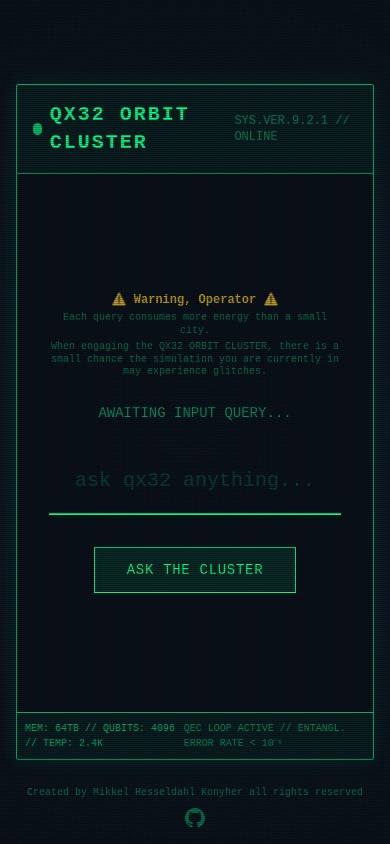
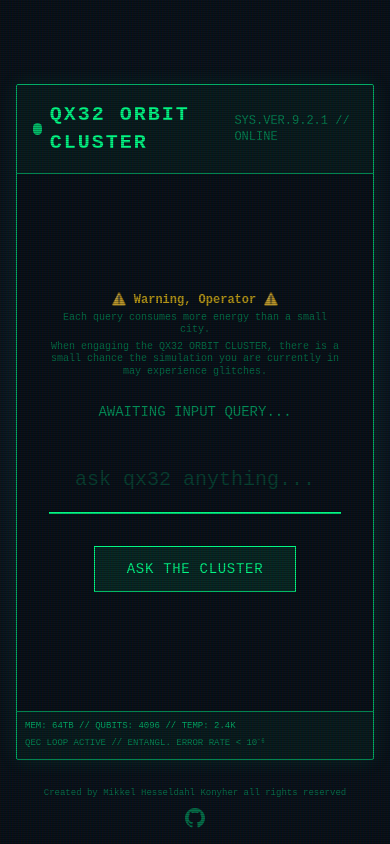
Before and after one commit to mikkelkonyher/qx32orbitcluster, a React (Vite) app in the folder qx32-site/: page / in a window 390 px wide. Built offline with nearby package versions, Linux system fonts and the light colour scheme.

Commit message:
responsiveness

```diff
--- a/qx32-site/src/App.tsx
+++ b/qx32-site/src/App.tsx
@@ -266,7 +266,7 @@ function App() {
         </div>
 
         {/* Footer Status Bar */}
-        <div className={`border-t border-neon-dim p-2 flex justify-between items-center text-[10px] md:text-xs font-mono text-neon-dim bg-neon/5 relative overflow-hidden ${
+        <div className={`border-t border-neon-dim p-2 flex flex-col max-[375px]:flex-col sm:flex-row sm:justify-between sm:items-center text-[9px] max-[375px]:text-[8px] md:text-xs font-mono text-neon-dim bg-neon/5 relative overflow-hidden gap-1 sm:gap-0 ${
           status === 'PROCESSING' ? 'glitch-text-corrupt' : ''
         }`}>
           {status === 'PROCESSING' && (
--- a/qx32-site/src/components/Footer.tsx
+++ b/qx32-site/src/components/Footer.tsx
@@ -2,9 +2,9 @@ import React from 'react';
 
 export const Footer: React.FC = () => {
   return (
-    <div className="absolute bottom-4 w-full flex flex-col items-center justify-center gap-2 text-neon-dim/60 font-mono text-[10px] md:text-xs z-40 pointer-events-auto">
-      <div className="flex items-center gap-2">
-        <span>Created by Mikkel Hesseldahl Konyher all rights reserved</span>
+    <div className="absolute bottom-4 w-full flex flex-col items-center justify-center gap-2 text-neon-dim/60 font-mono text-[9px] max-[375px]:text-[8px] md:text-xs z-40 pointer-events-auto px-2">
+      <div className="flex items-center gap-2 text-center">
+        <span className="max-[375px]:text-[7px]">Created by Mikkel Hesseldahl Konyher all rights reserved</span>
       </div>
       <a
         href="https://github.com/mikkelkonyher"
--- a/qx32-site/src/components/ResultBadge.tsx
+++ b/qx32-site/src/components/ResultBadge.tsx
@@ -18,26 +18,26 @@ export const ResultBadge: React.FC<ResultBadgeProps> = ({ result, onRerun }) =>
 
   return (
     <div className={`transition-all duration-1000 transform ${show ? 'scale-100 opacity-100' : 'scale-90 opacity-0'} flex flex-col items-center justify-center`}>
-      <div className="relative group">
+      <div className="relative group my-4 md:my-6">
         <div className={`absolute inset-0 ${isError ? 'bg-red-500' : 'bg-neon'} opacity-20 blur-xl group-hover:opacity-30 transition-opacity duration-500 rounded-lg`}></div>
-        <div className={`relative border-4 ${isError ? 'border-red-500 shadow-[0_0_30px_rgba(239,68,68,0.3)]' : 'border-neon shadow-[0_0_30px_rgba(0,255,136,0.3)]'} bg-bg p-4 md:p-8 lg:p-12 rounded-lg max-w-[95vw] md:max-w-none`}>
+        <div className={`relative border-4 ${isError ? 'border-red-500 shadow-[0_0_30px_rgba(239,68,68,0.3)]' : 'border-neon shadow-[0_0_30px_rgba(0,255,136,0.3)]'} bg-bg p-3 max-[375px]:p-2 md:p-8 lg:p-12 rounded-lg max-w-[95vw] md:max-w-none`}>
           <div className="scanline opacity-20"></div>
 
           {isError ? (
             <>
-              <h1 className="text-2xl md:text-4xl lg:text-6xl font-bold text-red-500 neon-glow-red tracking-widest mb-2 md:mb-4 text-center animate-glitch">
+              <h1 className="text-2xl max-[375px]:text-sm max-[375px]:tracking-wide max-[375px]:mb-1 md:text-4xl lg:text-6xl font-bold text-red-500 neon-glow-red tracking-widest mb-2 md:mb-4 text-center animate-glitch">
                 ERROR
               </h1>
-              <div className="text-center font-mono text-red-400 text-xs md:text-sm lg:text-base pt-2 md:pt-4 mt-1 md:mt-2 leading-tight md:leading-normal">
+              <div className="text-center font-mono text-red-400 text-xs max-[375px]:text-[9px] max-[375px]:pt-1 md:text-sm lg:text-base pt-2 md:pt-4 mt-1 md:mt-2 leading-tight md:leading-normal">
                 {result.code}: {result.message}
               </div>
-              <div className="text-center font-mono text-red-400 text-xs md:text-sm lg:text-base mt-2 md:mt-4 pt-2 md:pt-4 border-t border-red-500/30 leading-tight md:leading-normal px-2">
+              <div className="text-center font-mono text-red-400 text-xs max-[375px]:text-[9px] max-[375px]:mt-1 max-[375px]:pt-1 md:text-sm lg:text-base mt-2 md:mt-4 pt-2 md:pt-4 border-t border-red-500/30 leading-tight md:leading-normal px-2">
                 We sometimes experience errors when multiple planets use qx32 at the same time. Please try again.
               </div>
             </>
           ) : (
             <>
-              <h1 className="text-6xl md:text-9xl font-bold text-neon neon-glow tracking-widest mb-4 text-center">
+              <h1 className="text-4xl max-[375px]:text-base max-[375px]:tracking-wide sm:text-6xl md:text-9xl font-bold text-neon neon-glow tracking-widest mb-4 text-center">
                 {result.answer}
               </h1>
               <div className="text-center font-mono text-neon-dim text-sm md:text-base tracking-widest uppercase border-t border-neon-dim pt-4 mt-2">
@@ -51,7 +51,7 @@ export const ResultBadge: React.FC<ResultBadgeProps> = ({ result, onRerun }) =>
 
       <button
         onClick={onRerun}
-        className={`mt-12 px-6 py-2 border ${isError ? 'border-red-500/50 text-red-400 hover:bg-red-500' : 'border-neon-dim text-neon-dim hover:bg-neon'} hover:text-bg transition-colors duration-300 font-mono text-sm uppercase tracking-wider opacity-60 hover:opacity-100`}
+        className={`mt-8 mb-4 md:mt-12 md:mb-6 px-6 py-2 border ${isError ? 'border-red-500/50 text-red-400 hover:bg-red-500' : 'border-neon-dim text-neon-dim hover:bg-neon'} hover:text-bg transition-colors duration-300 font-mono text-sm uppercase tracking-wider opacity-60 hover:opacity-100`}
       >
         Rerun Protocol
       </button>
```
